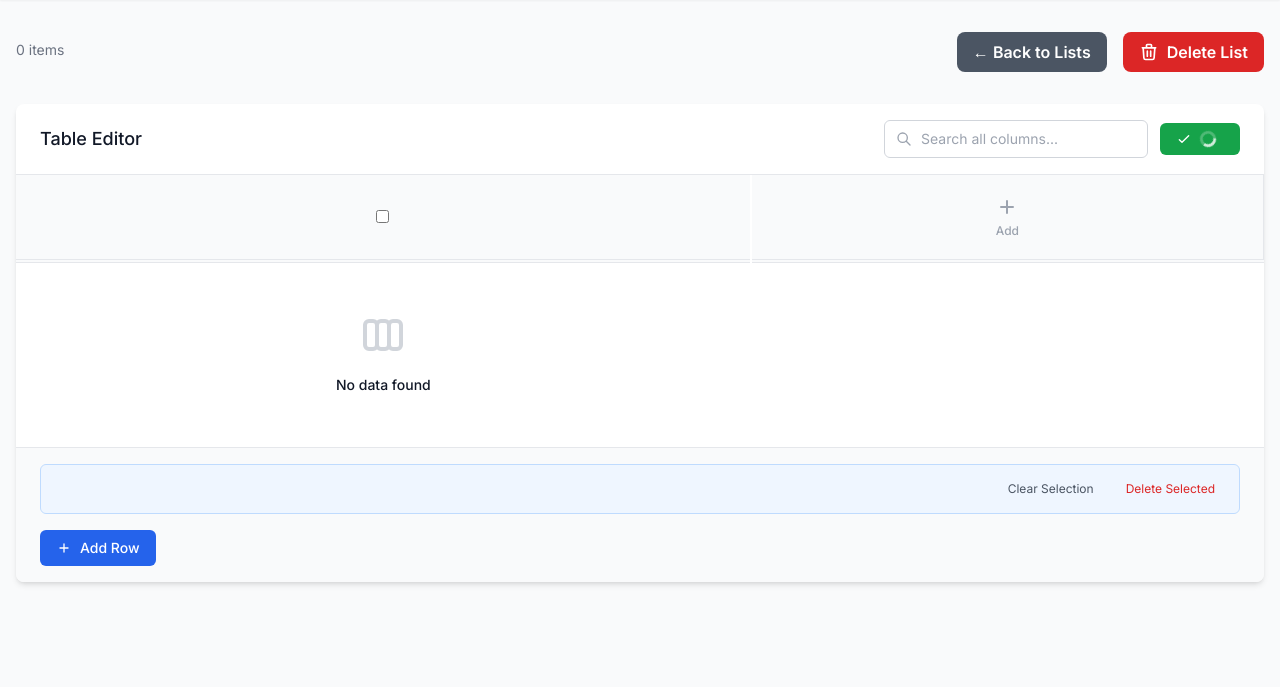
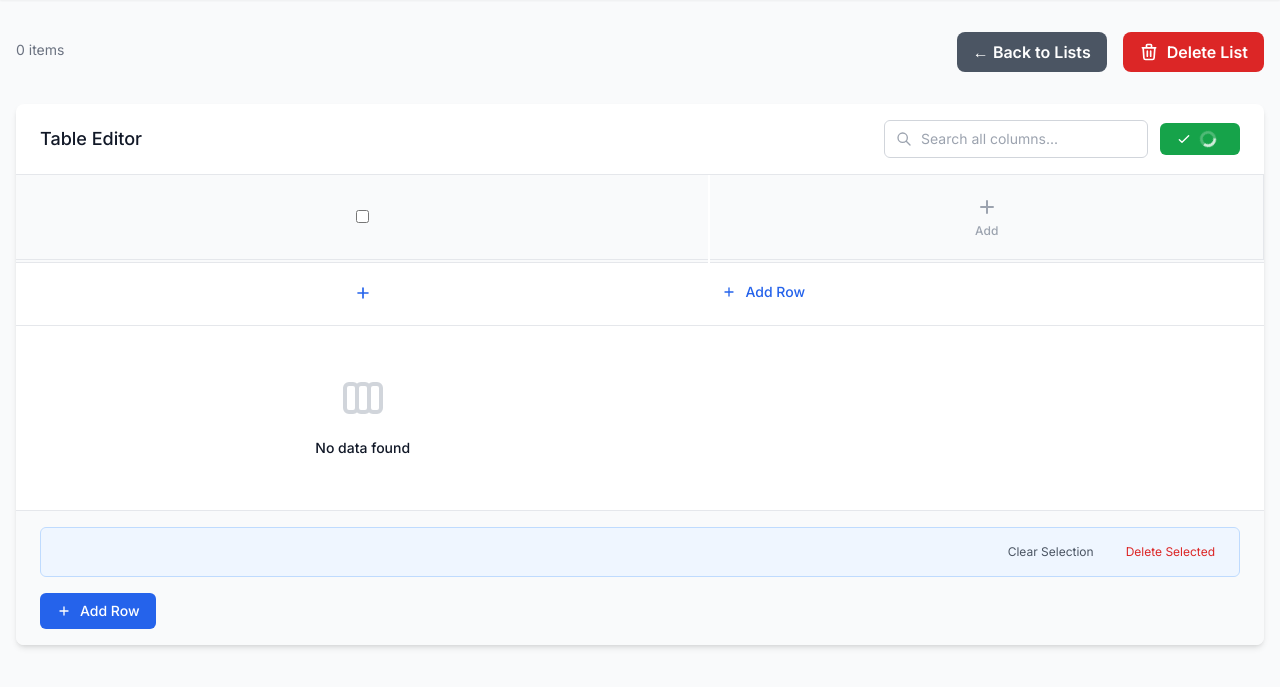
Before and after one commit to evanokeefe39/vibe-code-ig-scraper-saas, a Django app: template core/templates/core/list_detail.html in a window 1280 px wide. Shown: the part 65-752 px from the top of the page. Run offline with Django 5.2, Linux system fonts and the light colour scheme; the template is opened without the code that fills it, so the values that code supplies are empty; some libraries are stand-ins or nearby versions.

Commit message:
feat: add dummy 'Add Row' row at bottom of table

```diff
--- a/core/templates/snippets/_table_editor.html
+++ b/core/templates/snippets/_table_editor.html
@@ -238,6 +238,28 @@ Built according to table_editor_spec.md
                         </td>
                     </tr>
                 </template>
+
+                <!-- Add Row Dummy Row -->
+                <tr x-show="filteredRows.length > 0"
+                    class="border-t-2 border-dashed border-gray-300 hover:bg-gray-50 transition-colors">
+                    <td class="w-12 px-3 py-4 text-center">
+                        <button @click="addRow()"
+                                class="text-blue-600 hover:text-blue-800 transition-colors p-1 rounded hover:bg-blue-50">
+                            <svg class="w-5 h-5" fill="none" stroke="currentColor" viewBox="0 0 24 24">
+                                <path stroke-linecap="round" stroke-linejoin="round" stroke-width="2" d="M12 6v6m0 0v6m0-6h6m-6 0H6"/>
+                            </svg>
+                        </button>
+                    </td>
+                    <td :colspan="columns.length + 1" class="px-3 py-4">
+                        <button @click="addRow()"
+                                class="inline-flex items-center text-blue-600 hover:text-blue-800 transition-colors font-medium text-sm">
+                            <svg class="w-4 h-4 mr-2" fill="none" stroke="currentColor" viewBox="0 0 24 24">
+                                <path stroke-linecap="round" stroke-linejoin="round" stroke-width="2" d="M12 6v6m0 0v6m0-6h6m-6 0H6"/>
+                            </svg>
+                            Add Row
+                        </button>
+                    </td>
+                </tr>
 
                 <!-- Empty State -->
                 <tr x-show="filteredRows.length === 0" x-cloak>
```
